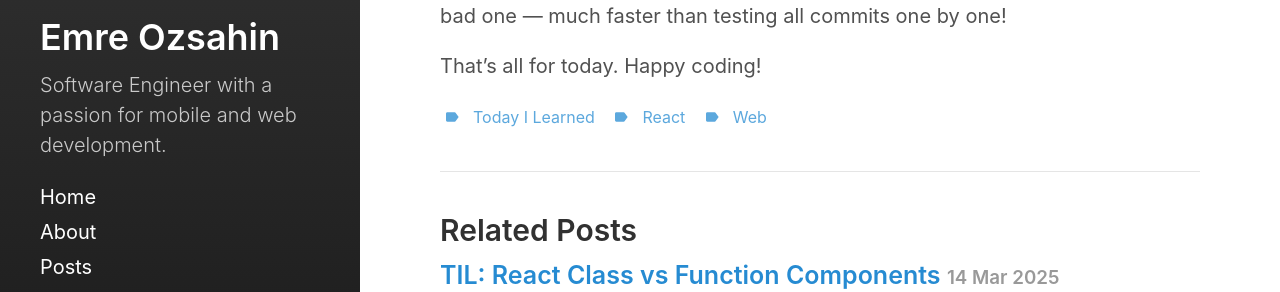
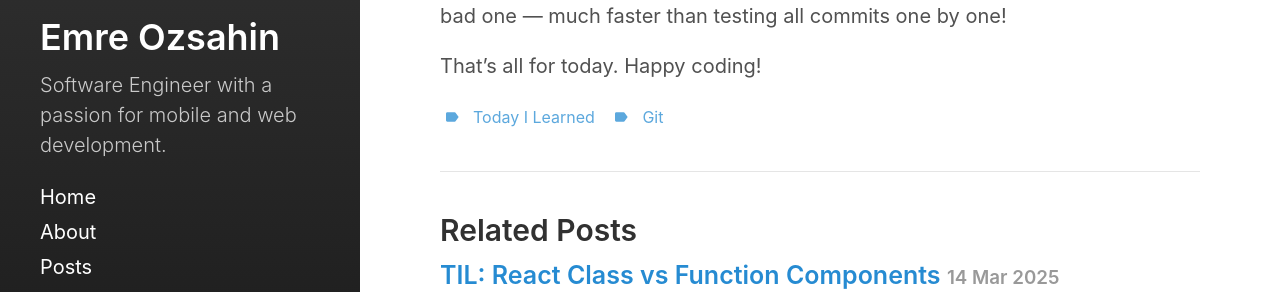
Before and after one commit to eozsahin1993/personal-website, a Jekyll site: the page built from _posts/2025-07-03-finding-the-bad-commit.md, in a window 1280 px wide and 900 px high, scrolled down 1475 px. Shown: the part 468-760 px from the top of the window. Built offline with Jekyll 4.4.1, drawn with Linux system fonts in a browser that asks for light colours.

Commit message:
Fix tags

```diff
--- a/_posts/2025-07-03-finding-the-bad-commit.md
+++ b/_posts/2025-07-03-finding-the-bad-commit.md
@@ -5,8 +5,7 @@ categories:
   - Posts
 tags:
   - Today I learned
-  - React
-  - Web
+  - Git
 ---
 
 On a Thursday night right before the 4th of July, I was going through PRs when I suddenly realized that our standard charts had their top padding completely missing. Usually, this would be easy to spot, but our web code is pretty complicated, so in the first 15 minutes, we couldn't figure out the problem.
```
